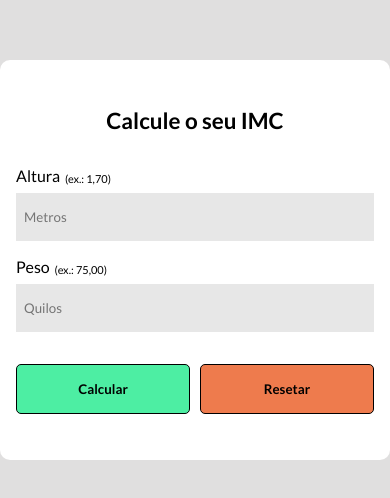
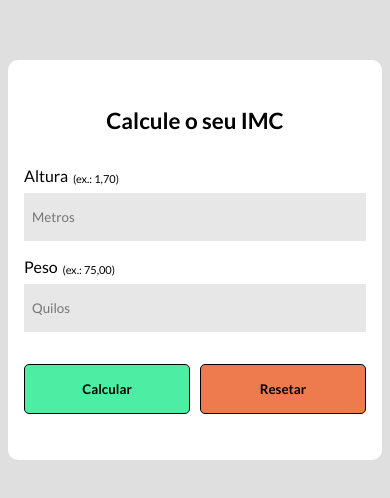
Before and after one commit to tiago-costa-s/calculadora_imc_advanced, a plain HTML site: page index.html in a window 390 px wide. Shown: the part 162-660 px from the top of the page. Drawn offline with nearby package versions, Linux system fonts and the light colour scheme.

Commit message:
Ajuste de responsividade par mobile

```diff
--- a/css/styles.css
+++ b/css/styles.css
@@ -20,11 +20,13 @@ body {
     display: flex;
     flex-direction: column;
     justify-content: center;
-    width: 400px;
+    width: 100%;
+    max-width: 400px;
+    min-width: 320px;
     height: 400px;
-    min-width: 380px;
     padding: 1rem;
     border-radius: 10px;
+    margin: 0 1rem;
     background-color: rgb(255, 255, 255);
 }
 
@@ -172,3 +174,13 @@ body {
 .high {
     color: #db1912;
 }
+
+
+@media(max-width: 450px) {
+    .container {
+        min-width: auto;
+        height: 400px;
+        padding: 1rem;
+        margin: 1rem .5rem;
+    }
+}
--- a/js/scripts.js
+++ b/js/scripts.js
@@ -73,7 +73,6 @@ const inputHeight = document.querySelector("#height");
 // Seleções dos buttons
 const btnCalculator = document.querySelector("#btn-calculator");
 const btnReset = document.querySelector("#btn-reset");
-const btnReturn = document.querySelector(".bi bi-arrow-return-left");
 
 // Seleção de elementos
 const formResult = document.querySelector("#form-result");
```
